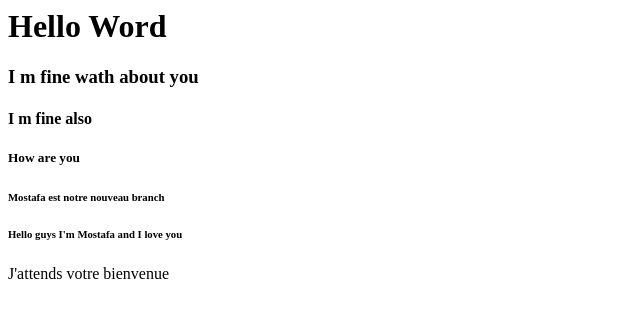
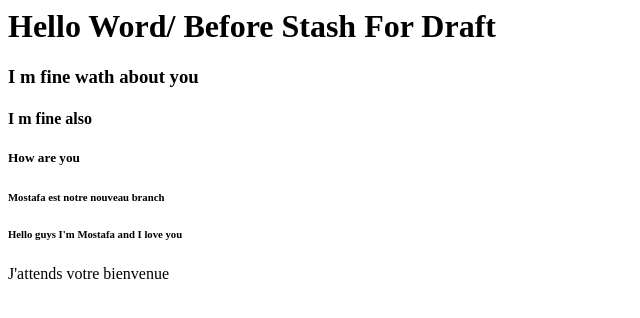
Before and after one commit to Mostafaakil/sbags, a plain HTML site: page index.html in a window 1280 px wide. Shown: the whole page, without its empty margins (0-640 px from the left). Drawn offline with Linux system fonts and the light colour scheme.

Commit message:
stash{0} added

```diff
--- a/index.html
+++ b/index.html
@@ -1,6 +1,6 @@
 <html>
     <body>
-        <h1>Hello Word</h1>
+        <h1>Hello Word/ Before Stash For Draft</h1>
         <h3>I m fine wath about you</h3>
         <h4>I m fine also</h4>
         <h5>How are you</h5>
```
